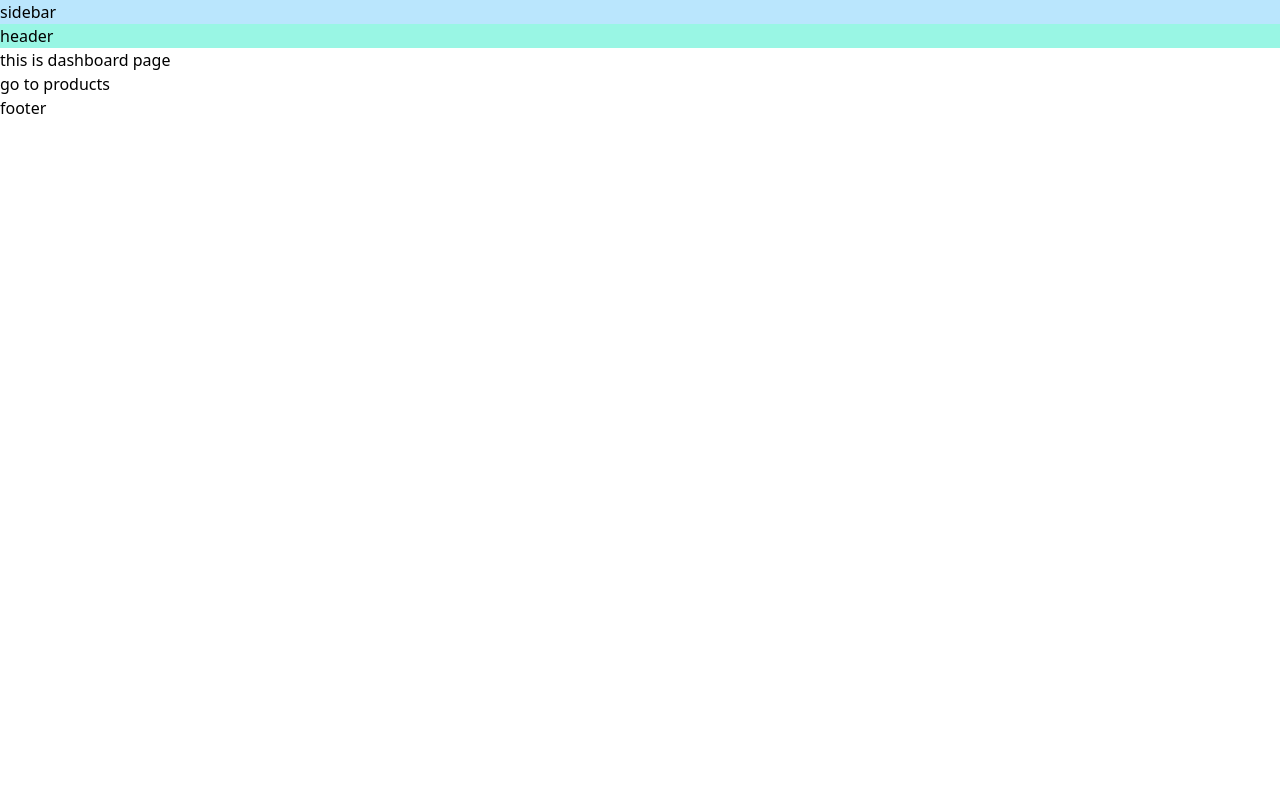
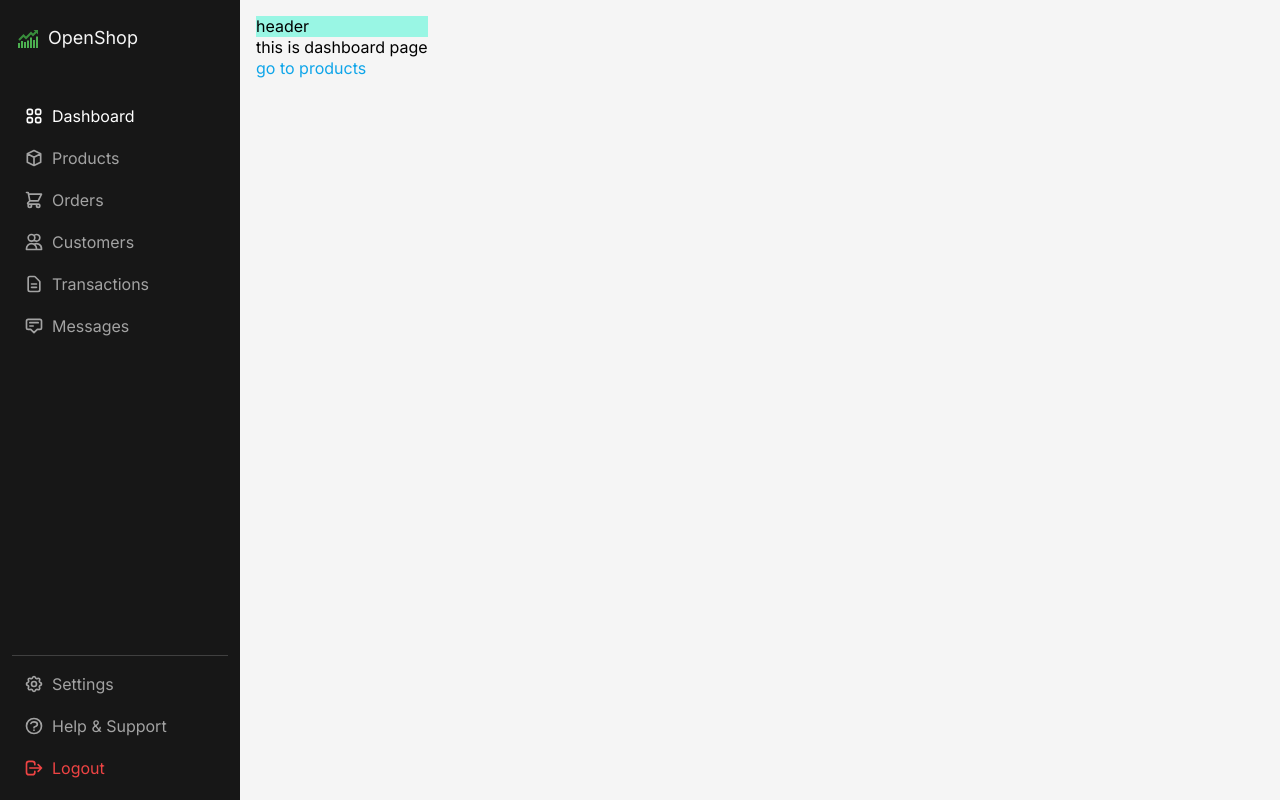
Before and after one commit to milchundeier/openshop-dashboard, a React (Create React App) app: page / in a window 1280 px wide. Built offline with nearby package versions, Linux system fonts and the light colour scheme; the HTML template or start-up script is replaced by a standard one.

Commit message:
side bar

```diff
--- a/package.json
+++ b/package.json
@@ -6,8 +6,10 @@
     "@testing-library/jest-dom": "^5.17.0",
     "@testing-library/react": "^13.4.0",
     "@testing-library/user-event": "^13.5.0",
+    "classnames": "^2.5.1",
     "react": "^18.3.1",
     "react-dom": "^18.3.1",
+    "react-icons": "^5.2.1",
     "react-router-dom": "^6.24.1",
     "react-scripts": "^5.0.1",
     "web-vitals": "^2.1.4"
--- a/src/components/shared/Layout.jsx
+++ b/src/components/shared/Layout.jsx
@@ -1,10 +1,12 @@
 import React from "react";
 import { Outlet } from "react-router-dom";
+import Sidebar from "./Sidebar";
 export default function Layout() {
-    return <div>
-        <div className="bg-sky-200">sidebar</div>
+    return <div className="flex flex-row bg-neutral-100 h-screen w-screen overflow-hidden">
+        <Sidebar/>
+        <div className="p-4">
         <div className="bg-teal-200">header</div>
         <div>{<Outlet/>}</div>
-        <div>footer</div>
+        </div>
     </div>
 }
--- /dev/null
+++ b/src/components/shared/Sidebar.jsx
@@ -0,0 +1,48 @@
+import classNames from 'classnames';
+import { DASHBOARD_SIDEBAR_BOTTOM_LINKS, DASHBOARD_SIDEBAR_LINKS } from 'lib/consts/navigation';
+import React from 'react'
+import { FcBullish } from "react-icons/fc";
+import { HiOutlineLogout } from 'react-icons/hi';
+import { Link, useLocation } from 'react-router-dom';
+
+const linkClasses = 'flex items-center gap-2 font-right px-3 py-2 hover:bg-neutral-700 hover:no-underline active:bg-neutral-600 rounded-sm text-base'
+
+export default function Sidebar() {
+    return (
+        <div className="bg-neutral-900 w-60 p-3 flex flex-col text-white">
+            <div className="flex items-center gap-2 px-1 py-3">
+                <FcBullish fontSize={24} />
+                <span className="text-neutral-100 text-lg">OpenShop</span>
+            </div>
+            <div className="flex-1 py-8 flex flex-col gap-0.5">
+                {DASHBOARD_SIDEBAR_LINKS.map((item) => (
+                    <SidebarLink key={item.key} item={item}>{item.label}</SidebarLink>
+                ))}
+            </div>
+            <div className="flex flex-col gap-0.5 pt-2 border-t border-neutral-700">
+				{DASHBOARD_SIDEBAR_BOTTOM_LINKS.map((link) => (
+					<SidebarLink key={link.key} item={link} />
+				))}
+				<div className={classNames(linkClasses, 'cursor-pointer text-red-500')}>
+					<span className="text-xl">
+						<HiOutlineLogout />
+					</span>
+					Logout
+				</div>
+			</div>
+        </div>
+    )
+}
+
+function SidebarLink({ item }) {
+
+    const {pathname} = useLocation()
+
+    return (
+        <Link to={item.path} className={classNames(pathname===item.path?'text-white':'text-neutral-400',linkClasses)}>
+            <span className='text-xl'>{item.icon}</span>
+            {item.label}
+        </Link>
+    )
+
+}
--- a/src/index.css
+++ b/src/index.css
@@ -1,3 +1,31 @@
+@import url('https://fonts.googleapis.com/css?family=Inter:wght@300;400;500;600;700&display=swap');
+
 @tailwind base;
 @tailwind components;
 @tailwind utilities;
+
+@layer base {
+  html {
+    font-family: 'Inter', sans-serif;
+    line-height: 1.3;
+  }
+
+  table {}
+
+  th,
+  td {
+    @apply py-3 px-2.5 text-sm text-left border-y border-gray-200;
+  }
+
+  thead {
+    @apply bg-neutral-100;
+  }
+
+  th {
+    @apply font-semibold;
+  }
+
+  a {
+    @apply text-sky-500 hover:underline;
+  }
+}
--- /dev/null
+++ b/src/lib/consts/navigation.jsx
@@ -0,0 +1,65 @@
+import React from 'react'
+import {
+	HiOutlineViewGrid,
+	HiOutlineCube,
+	HiOutlineShoppingCart,
+	HiOutlineUsers,
+	HiOutlineDocumentText,
+	HiOutlineAnnotation,
+	HiOutlineQuestionMarkCircle,
+	HiOutlineCog
+} from 'react-icons/hi'
+
+export const DASHBOARD_SIDEBAR_LINKS = [
+	{
+		key: 'dashboard',
+		label: 'Dashboard',
+		path: '/',
+		icon: <HiOutlineViewGrid />
+	},
+	{
+		key: 'products',
+		label: 'Products',
+		path: '/products',
+		icon: <HiOutlineCube />
+	},
+	{
+		key: 'orders',
+		label: 'Orders',
+		path: '/orders',
+		icon: <HiOutlineShoppingCart />
+	},
+	{
+		key: 'customers',
+		label: 'Customers',
+		path: '/customers',
+		icon: <HiOutlineUsers />
+	},
+	{
+		key: 'transactions',
+		label: 'Transactions',
+		path: '/transactions',
+		icon: <HiOutlineDocumentText />
+	},
+	{
+		key: 'messages',
+		label: 'Messages',
+		path: '/messages',
+		icon: <HiOutlineAnnotation />
+	}
+]
+
+export const DASHBOARD_SIDEBAR_BOTTOM_LINKS = [
+	{
+		key: 'settings',
+		label: 'Settings',
+		path: '/settings',
+		icon: <HiOutlineCog />
+	},
+	{
+		key: 'support',
+		label: 'Help & Support',
+		path: '/support',
+		icon: <HiOutlineQuestionMarkCircle />
+	}
+]
```
Also changed, not shown: 1 other file (tests, documents, lock files or other folders).
